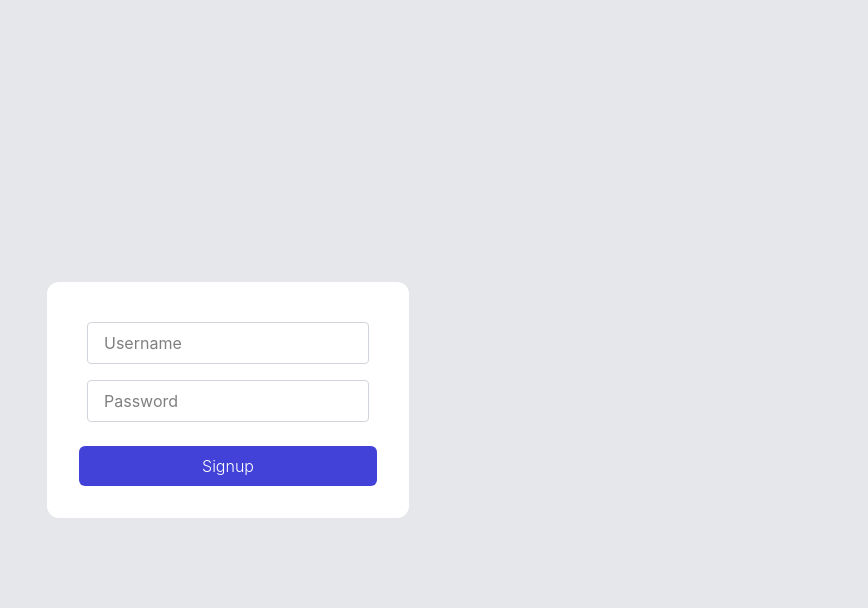
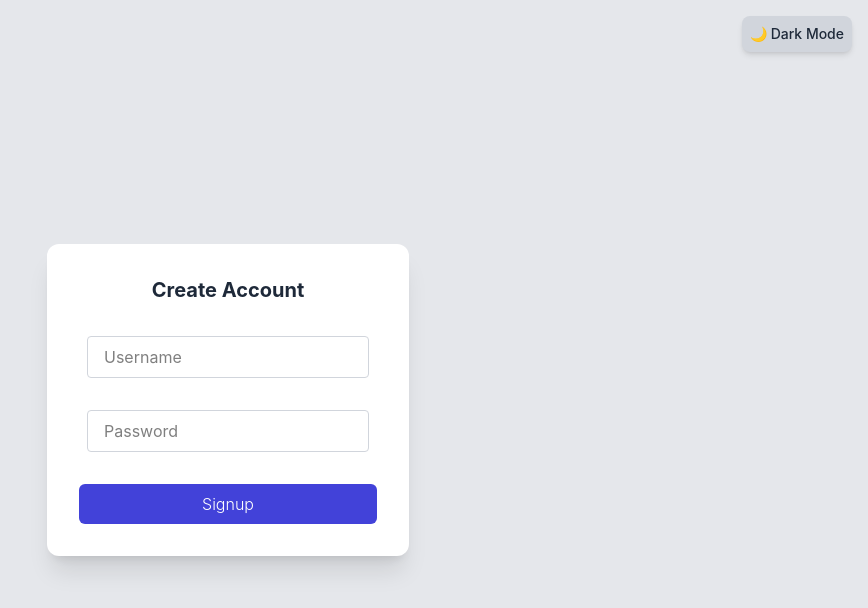
Before and after one commit to lakssshhh/brainly-mainfrontend, a React (Vite) app: page /signup in a window 1280 px wide. Shown: the top 608 px of the page, without its empty margins (412-1280 px from the left). Built offline with nearby package versions, Linux system fonts and the light colour scheme.

Commit message:
feat: add dark mode toggle button to signin, signup, and dashboard

```diff
--- a/src/index.css
+++ b/src/index.css
@@ -1 +1,2 @@
 @import "tailwindcss";
+@variant dark (&:where(.dark, .dark *));
--- a/src/pages/Signin.tsx
+++ b/src/pages/Signin.tsx
@@ -6,34 +6,44 @@ import axios from "axios";
 import { useNavigate } from "react-router-dom";
 
 export function Signin(){
-    const usernameRef=useRef<HTMLInputElement | null>(null);
-    const passwordRef=useRef<HTMLInputElement | null>(null);
-    const navigate=useNavigate();
+    const usernameRef = useRef<HTMLInputElement | null>(null);
+    const passwordRef = useRef<HTMLInputElement | null>(null);
+    const navigate = useNavigate();
 
     async function Signin(){
-        const username=usernameRef.current?.value;
-        const password=passwordRef.current?.value;
-        const response = await axios.post(`${BACKEND_URL}/api/v1/signin`,{
-            data:{
+        const username = usernameRef.current?.value;
+        const password = passwordRef.current?.value;
+        const response = await axios.post(`${BACKEND_URL}/api/v1/signin`, {
+            data: {
                 username,
                 password
             }
-        })
-      const jwt= response.data.token;
-        localStorage.setItem("token",jwt);
-        navigate("/dashboard")
+        });
+        const jwt = response.data.token;
+        localStorage.setItem("token", jwt);
+        navigate("/dashboard");
+    }
 
+    return (
+        <div className="h-screen w-screen bg-gray-200 dark:bg-gray-900 flex justify-center items-center relative transition-colors duration-200">
+            <button
+                onClick={() => document.documentElement.classList.toggle('dark')}
+                className="absolute top-4 right-4 p-2 rounded-lg bg-gray-300 dark:bg-gray-800 text-gray-800 dark:text-gray-200 font-medium text-sm transition-all shadow-md active:scale-95"
+            >
+                <span className="block dark:hidden">🌙 Dark Mode</span>
+                <span className="hidden dark:block">☀️ Light Mode</span>
+            </button>
 
-    }
-    return <div className="h-screen w-screen bg-gray-200  flex
-    justify-center items-center">
-        <div className="bg-white rounded-xl min-w-48 p-8">
-            <Input ref={usernameRef} placeholder="Username"/>
-            <Input ref={passwordRef} placeholder="Password"/>
-            <div className="flex justify-center pt-4">
-            <Button onClick={Signin} loading={false} variant="secondary" text="Signin" fullWidth={true}/>
+            <div className="bg-white dark:bg-gray-800 rounded-xl min-w-72 p-8 shadow-xl transition-colors duration-200">
+                <h2 className="text-xl font-bold text-center mb-6 text-gray-800 dark:text-white">Sign In</h2>
+                <div className="space-y-4">
+                    <Input ref={usernameRef} placeholder="Username"/>
+                    <Input ref={passwordRef} placeholder="Password"/>
+                </div>
+                <div className="flex justify-center pt-6">
+                    <Button onClick={Signin} loading={false} variant="secondary" text="Signin" fullWidth={true}/>
+                </div>
             </div>
-
-    </div>
-    </div>
+        </div>
+    );
 }
--- a/src/pages/Signup.tsx
+++ b/src/pages/Signup.tsx
@@ -1,39 +1,47 @@
+import { useRef } from "react";
 import Button from "../components/button";
 import { Input } from "../components/Input";
-import { useRef } from "react";
+import { BACKEND_URL } from "../config";
 import axios from "axios";
-import { BACKEND_URL } from "../config";
 import { useNavigate } from "react-router-dom";
 
 export function Signup(){
-    const usernameRef=useRef<HTMLInputElement | null>(null);
-    const passwordRef=useRef<HTMLInputElement | null>(null);
-    const navigate=useNavigate();
+    const usernameRef = useRef<HTMLInputElement | null>(null);
+    const passwordRef = useRef<HTMLInputElement | null>(null);
+    const navigate = useNavigate();
 
     async function Signup(){
-        const username=usernameRef.current?.value;
-        const password=passwordRef.current?.value;
-        await axios.post(`${BACKEND_URL}/api/v1/signup`,{
-            data:{
+        const username = usernameRef.current?.value;
+        const password = passwordRef.current?.value;
+        await axios.post(`${BACKEND_URL}/api/v1/signup`, {
+            data: {
                 username,
                 password
             }
-        })
-        navigate("/signin")
-        alert("User signed up successfully")
-
-
+        });
+        navigate("/signin");
     }
 
-    return <div className="h-screen w-screen bg-gray-200  flex
-    justify-center items-center">
-        <div className="bg-white rounded-xl min-w-48 p-8">
-            <Input ref={usernameRef} placeholder="Username"/>
-            <Input ref={passwordRef} placeholder="Password"/>
-            <div className="flex justify-center pt-4">
-            <Button onClick={Signup} loading={false} variant="secondary" text="Signup" fullWidth={true}/>
+    return (
+        <div className="h-screen w-screen bg-gray-200 dark:bg-gray-900 flex justify-center items-center relative transition-colors duration-200">
+            <button
+                onClick={() => document.documentElement.classList.toggle('dark')}
+                className="absolute top-4 right-4 p-2 rounded-lg bg-gray-300 dark:bg-gray-800 text-gray-800 dark:text-gray-200 font-medium text-sm transition-all shadow-md active:scale-95"
+            >
+                <span className="block dark:hidden">🌙 Dark Mode</span>
+                <span className="hidden dark:block">☀️ Light Mode</span>
+            </button>
+
+            <div className="bg-white dark:bg-gray-800 rounded-xl min-w-72 p-8 shadow-xl transition-colors duration-200">
+                <h2 className="text-xl font-bold text-center mb-6 text-gray-800 dark:text-white">Create Account</h2>
+                <div className="space-y-4">
+                    <Input ref={usernameRef} placeholder="Username"/>
+                    <Input ref={passwordRef} placeholder="Password"/>
+                </div>
+                <div className="flex justify-center pt-6">
+                    <Button onClick={Signup} loading={false} variant="secondary" text="Signup" fullWidth={true}/>
+                </div>
             </div>
-
-    </div>
-    </div>
+        </div>
+    );
 }
--- a/src/pages/dashboard.tsx
+++ b/src/pages/dashboard.tsx
@@ -29,10 +29,25 @@ export function Dashboard() {
     <div>
       <Sidebar onSelectCategory={(category) => setActiveCategory(category)} />
 
-      <div className="p-4 ml-72 min-h-screen bg-gray-100 border-slate-200">
+      <div className="p-4 ml-72 min-h-screen bg-gray-100 dark:bg-gray-950 border-slate-200 dark:border-slate-800 transition-colors duration-200">
         <CreateContentModal open={modalOpen} onClose={() => setModalOpen(false)} />
 
-        <div className="flex justify-end gap-4">
+        <div className="flex justify-end gap-4 items-center">
+          <button
+            onClick={() => {
+              const root = document.documentElement;
+              if (root.classList.contains('dark')) {
+                root.classList.remove('dark');
+              } else {
+                root.classList.add('dark');
+              }
+            }}
+            className="p-2 rounded-lg bg-gray-300 dark:bg-gray-800 text-gray-800 dark:text-gray-200 font-medium text-sm transition-all active:scale-95 shadow-sm mr-2"
+          >
+            <span className="block dark:hidden">🌙 Dark Mode</span>
+            <span className="hidden dark:block">☀️ Light Mode</span>
+          </button>
+
           <Button
             onClick={() => setModalOpen(true)}
             variant="secondary"
```
